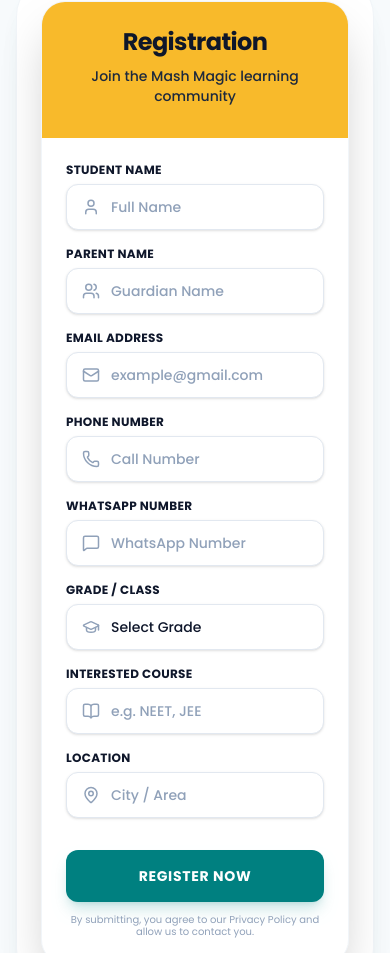
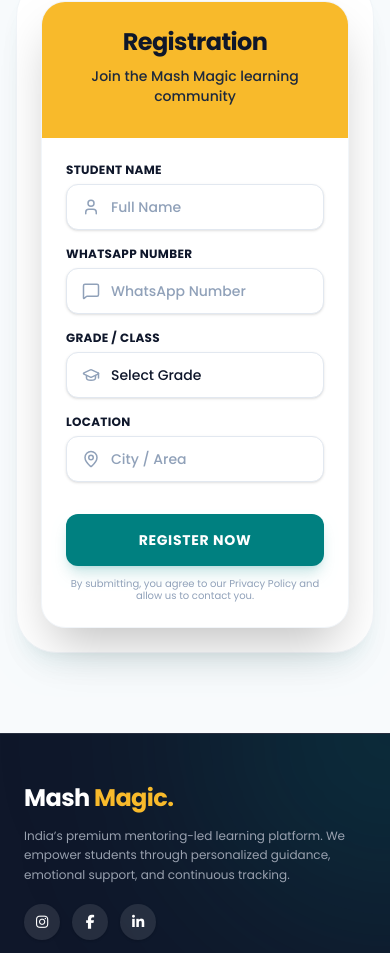
Before and after one commit to bibin97/Mashmagic-Website, a React (Vite) app in the folder Frontend/: page /contact in a window 390 px wide. Shown: the part 1595-2548 px from the top of the page. Built offline with nearby package versions, Linux system fonts and the light colour scheme; no server answers.

Commit message:
Remove parent name, email, phone number, and interested course fields from contact form

```diff
--- a/Frontend/src/components/ContactForm.jsx
+++ b/Frontend/src/components/ContactForm.jsx
@@ -6,13 +6,9 @@
     "https://script.google.com/macros/s/AKfycbzu0JKNl0QXFqOud3oVczYhda6pZs84Q1n5cIf9y311E-I1QREmk8WCoHtwjo_IpKiu/exec";
 
   const [formData, setFormData] = useState({
-    parentName: "",
     studentName: "",
-    email: "",
-    phone: "",
     whatsapp: "",
     grade: "",
-    subject: "",
     location: "",
   });
 
@@ -40,13 +36,9 @@
 
       setSuccess(true);
       setFormData({
-        parentName: "",
         studentName: "",
-        email: "",
-        phone: "",
         whatsapp: "",
         grade: "",
-        subject: "",
         location: "",
       });
 
@@ -88,7 +80,6 @@
       <div className="p-6">
         {!success ? (
           <form onSubmit={handleSubmit} className="space-y-4">
-            <div className="grid grid-cols-1 sm:grid-cols-2 gap-4">
             <div>
               <label className="block text-xs font-bold text-slate-900 mb-1.5 uppercase tracking-wide">Student Name</label>
               <div className="relative">
@@ -106,61 +97,7 @@
                 />
               </div>
             </div>
-              <div>
-                <label className="block text-xs font-bold text-slate-900 mb-1.5 uppercase tracking-wide">Parent Name</label>
-                <div className="relative">
-                  <div className="absolute left-4 top-1/2 -translate-y-1/2 text-slate-400">
-                    <Users size={18} />
-                  </div>
-                  <input
-                    name="parentName"
-                    type="text"
-                    placeholder="Guardian Name"
-                    value={formData.parentName}
-                    required
-                    onChange={handleChange}
-                    className="w-full pl-11 pr-4 py-3 bg-white border border-slate-200 rounded-xl focus:ring-2 focus:ring-[#008080] focus:border-transparent outline-none transition-all placeholder:text-slate-400 font-medium text-slate-900 text-sm shadow-sm"
-                  />
-                </div>
-              </div>
-            </div>
 
-            <div>
-              <label className="block text-xs font-bold text-slate-900 mb-1.5 uppercase tracking-wide">Email Address</label>
-              <div className="relative">
-                <div className="absolute left-4 top-1/2 -translate-y-1/2 text-slate-400">
-                  <Mail size={18} />
-                </div>
-                <input
-                  name="email"
-                  type="email"
-                  placeholder="example@gmail.com"
-                  value={formData.email}
-                  required
-                  onChange={handleChange}
-                  className="w-full pl-11 pr-4 py-3 bg-white border border-slate-200 rounded-xl focus:ring-2 focus:ring-[#008080] focus:border-transparent outline-none transition-all placeholder:text-slate-400 font-medium text-slate-900 text-sm shadow-sm"
-                />
-              </div>
-            </div>
-
-            <div className="grid grid-cols-1 sm:grid-cols-2 gap-4">
-              <div>
-                <label className="block text-xs font-bold text-slate-900 mb-1.5 uppercase tracking-wide">Phone Number</label>
-                <div className="relative">
-                  <div className="absolute left-4 top-1/2 -translate-y-1/2 text-slate-400">
-                    <Phone size={18} />
-                  </div>
-                  <input
-                    name="phone"
-                    type="tel"
-                    placeholder="Call Number"
-                    value={formData.phone}
-                    required
-                    onChange={handleChange}
-                    className="w-full pl-11 pr-4 py-3 bg-white border border-slate-200 rounded-xl focus:ring-2 focus:ring-[#008080] focus:border-transparent outline-none transition-all placeholder:text-slate-400 font-medium text-slate-900 text-sm shadow-sm"
-                  />
-                </div>
-              </div>
             <div>
               <label className="block text-xs font-bold text-slate-900 mb-1.5 uppercase tracking-wide">WhatsApp Number</label>
               <div className="relative">
@@ -178,9 +115,7 @@
                 />
               </div>
             </div>
-            </div>
 
-            <div className="grid grid-cols-1 sm:grid-cols-2 gap-4">
             <div>
               <label className="block text-xs font-bold text-slate-900 mb-1.5 uppercase tracking-wide">Grade / Class</label>
               <div className="relative">
@@ -204,24 +139,6 @@
                   <option value="12th">12th Grade</option>
                   <option value="repeater">Repeater / Drop</option>
                 </select>
-                </div>
-              </div>
-              <div>
-                <label className="block text-xs font-bold text-slate-900 mb-1.5 uppercase tracking-wide">Interested Course</label>
-                <div className="relative">
-                  <div className="absolute left-4 top-1/2 -translate-y-1/2 text-slate-400">
-                    <BookOpen size={18} />
-                  </div>
-                  <input
-                    name="subject"
-                    type="text"
-                    placeholder="e.g. NEET, JEE"
-                    value={formData.subject}
-                    required
-                    onChange={handleChange}
-                    className="w-full pl-11 pr-4 py-3 bg-white border border-slate-200 rounded-xl focus:ring-2 focus:ring-[#008080] focus:border-transparent outline-none transition-all placeholder:text-slate-400 font-medium text-slate-900 text-sm shadow-sm"
-                  />
-                </div>
               </div>
             </div>
 
```
Lines whose indentation alone changed are shown as unchanged.
